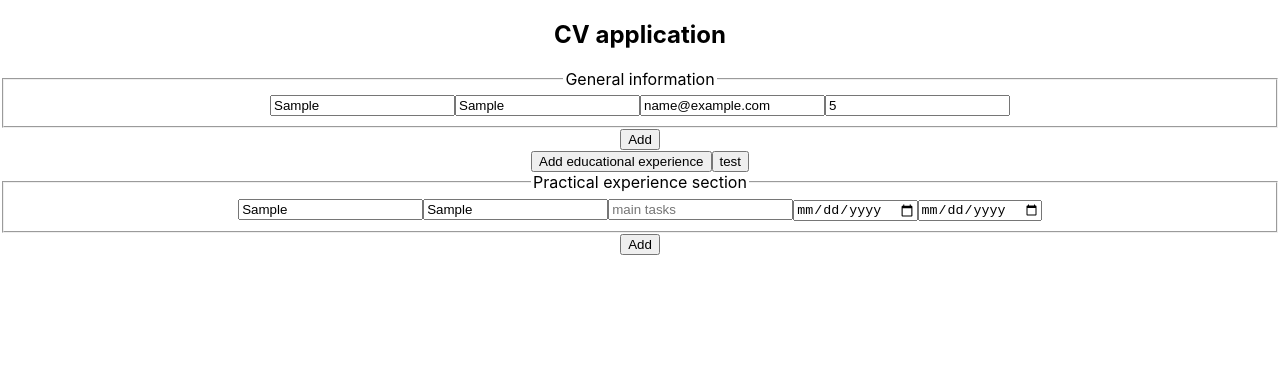
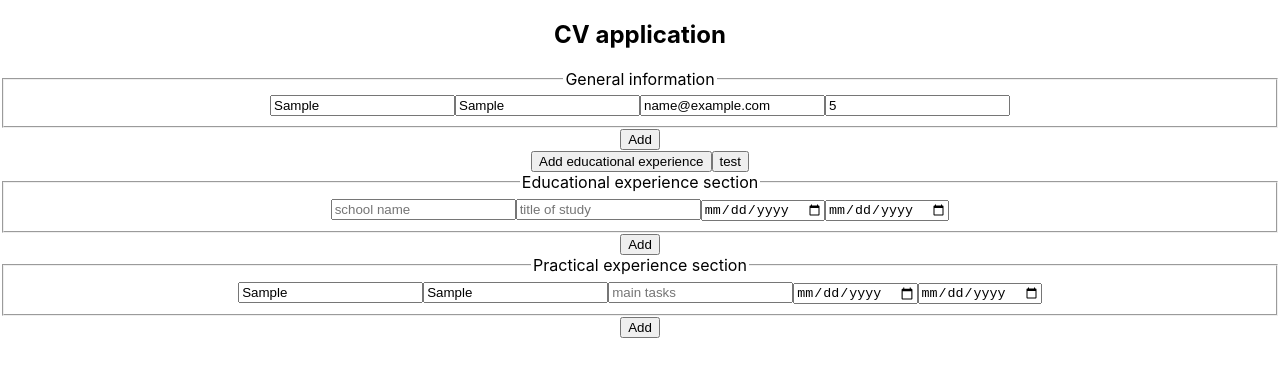
Before and after one commit to yassineDh/cv-project, a React (Create React App) app: page / in a window 1280 px wide. Both pictures are taken after typing "Sample", "Sample", "name@example.com", "5", "Sample", "Sample" into the empty fields and a click on the button "Add educational experience". Shown: the top 376 px of the page. Built offline with nearby package versions, Linux system fonts and the light colour scheme.

Commit message:
fix the add educational exp feature

```diff
--- a/src/components/EducationalExperience.js
+++ b/src/components/EducationalExperience.js
@@ -2,7 +2,7 @@ import React, { Component } from "react";
 
 class EducationalExperience extends Component {
   render() {
-    let { isComplete, update, submit, change } = this.props;
+    let { isComplete, update, submit, change,index } = this.props;
     let button = isComplete ? (
       <button type="button" onClick={update}>
         Update
@@ -19,28 +19,28 @@ class EducationalExperience extends Component {
               type="text"
               name="schoolName"
               placeholder="school name"
-              onChange={change}
+              onChange={(e)=>change(e,index)}
               disabled={isComplete}
             />
             <input
               type="text"
               name="titleStudy"
               placeholder="title of study"
-              onChange={change}
+              onChange={(e)=>change(e,index)}
               disabled={isComplete}
             />
             <input
               type="date"
               name="beginDate"
               placeholder="beginning date"
-              onChange={change}
+              onChange={(e)=>change(e,index)}
               disabled={isComplete}
             />
             <input
               type="date"
               name="endDate"
               placeholder="last date"
-              onChange={change}
+              onChange={(e)=>change(e,index)}
               disabled={isComplete}
             />
           </fieldset>
--- a/src/components/EducationalExperienceSection.js
+++ b/src/components/EducationalExperienceSection.js
@@ -24,11 +24,6 @@ class EducationalExperienceSection extends Component {
 
   submitHandler(e) {
     e.preventDefault();
-    // console.log(this.state);
-    // this.setState({
-    //   educationalExperiences[i].isComplete: true;
-    // });
-
     let completedArray = this.state.educationalExperiences.map((element) => {
       let newObj = Object.assign({}, element, { isComplete: true });
       return newObj;
@@ -39,18 +34,18 @@ class EducationalExperienceSection extends Component {
     );
   }
 
-  changeHandler(e,i) {
+  changeHandler(e, i) {
     let name = e.target.name;
     let value = e.target.value;
-    let newArray = this.state.educationalExperiences.map((element,index)=>{
-      if(index == i){
-        element[name]= value
+    let newArray = this.state.educationalExperiences.map((element, index) => {
+      if (index == i) {
+        element[name] = value
       }
 
       return element;
     })
     this.setState({
-      educationalExperiences:newArray
+      educationalExperiences: newArray
     });
   }
   updateHandler(e) {
@@ -64,7 +59,8 @@ class EducationalExperienceSection extends Component {
   addExperience() {
     // let prevArr = this.state.educationalExperiences.slice(0);
     // let newArr = prevArr.push(this.eduExp);
-    let cloneArray = [...this.state.educationalExperiences, this.eduExp];
+    let newEduExp = Object.create(this.eduExp);
+    let cloneArray = [...this.state.educationalExperiences, newEduExp];
     this.setState(
       { educationalExperiences: cloneArray },
       console.log(this.state)
@@ -76,7 +72,7 @@ class EducationalExperienceSection extends Component {
         <button onClick={this.addExperience}>Add educational experience</button>
         <button onClick={this.submitHandler}>test</button>
         {/* <EducationalExperience update={this.updateHandler} submit={this.submitHandler} change={this.changeHandler} isComplete={this.state.isComplete}/> */}
-        {/* {this.state.educationalExperiences.map((element,index) =><EducationalExperience update={this.updateHandler} submit={this.submitHandler} change={this.changeHandler} isComplete={element.isComplete}/>  )} */}
+        {this.state.educationalExperiences.map((element, index) => <EducationalExperience update={this.updateHandler} submit={this.submitHandler} change={this.changeHandler} isComplete={element.isComplete} index={index} />)}
       </React.Fragment>
     );
   }
```
